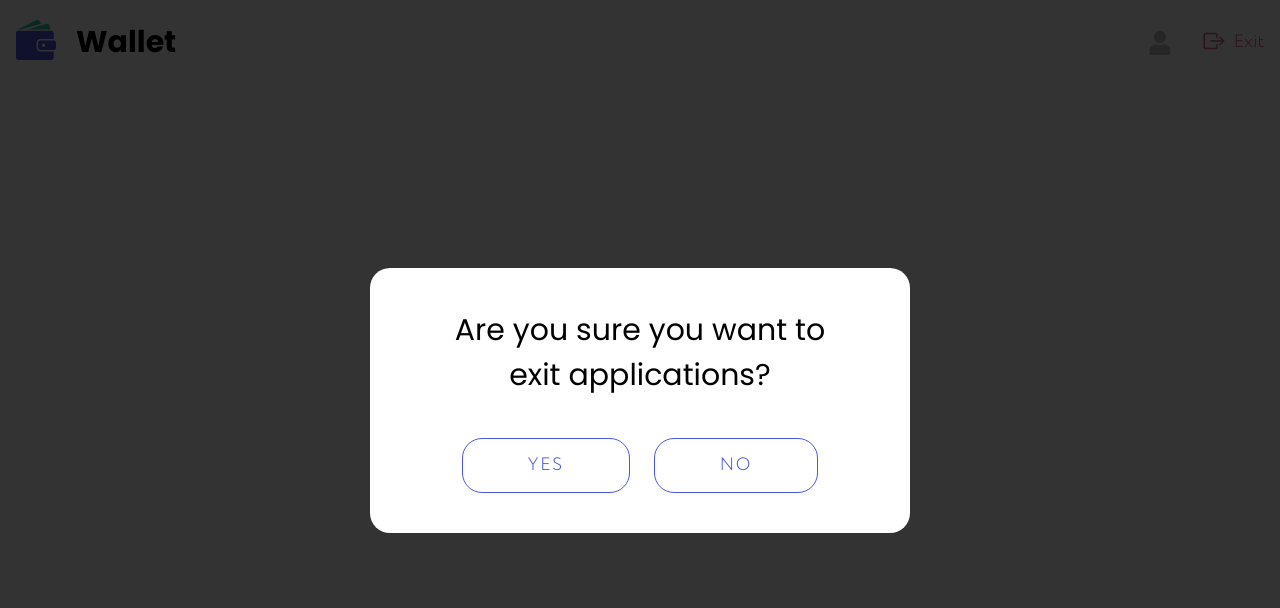
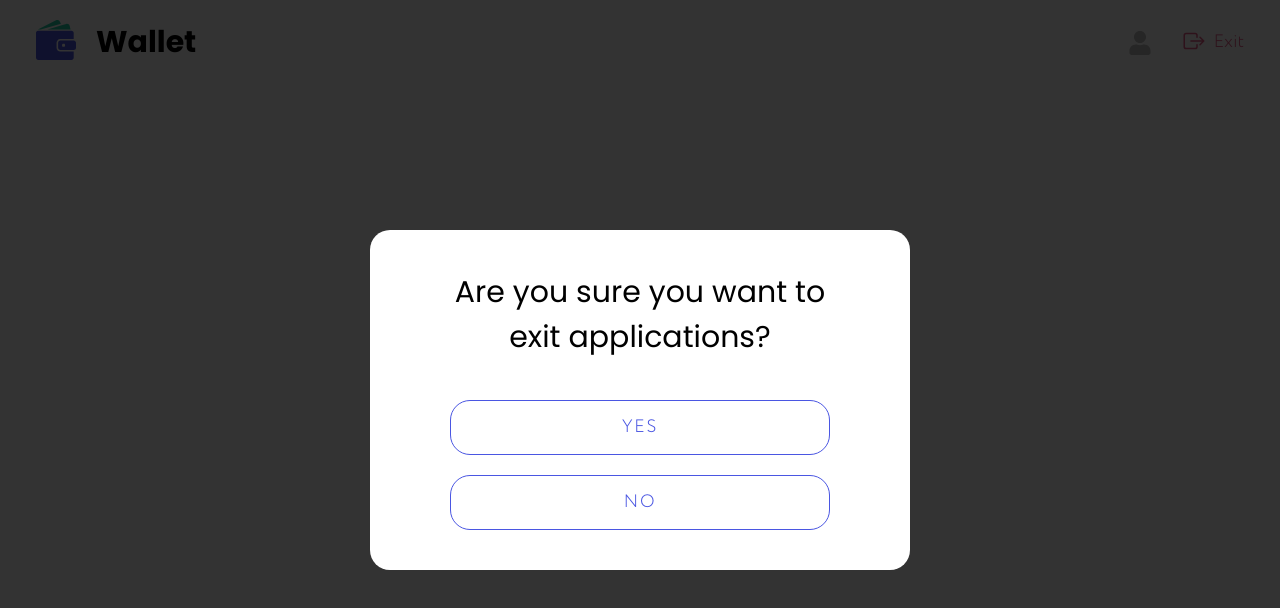
Before and after one commit to anamanoilo/wallet-react-project, a React (Create React App) app: page / in a window 1280 px wide. Both pictures are taken after a click on the button "Exit". Shown: the top 608 px of the page. Built offline with nearby package versions, Linux system fonts and the light colour scheme.

Commit message:
fix modalLogaut

```diff
--- a/src/components/Header/Header.jsx
+++ b/src/components/Header/Header.jsx
@@ -18,7 +18,6 @@ const Header = () => {
   const dispatch = useDispatch();
    const isOpenModal = () => {
      dispatch(toggleModalLogout());
-     console.log('privet')
    }
   return (
     <header>
--- a/src/components/Header/Header.module.scss
+++ b/src/components/Header/Header.module.scss
@@ -4,6 +4,12 @@
   justify-content: space-between;
   align-items: center;
   padding: 20px 0px;
+   padding-left: 0px;
+    padding-right: 0px;
+  @include mq (mobile){
+   padding-left: 20px;
+    padding-right: 20px;
+  }
 }
 .link{
    display: flex;
--- a/src/components/Modal/Modal.module.scss
+++ b/src/components/Modal/Modal.module.scss
@@ -1,5 +1,7 @@
 @import "stylesheet/shared.scss";
 .overlay {
+  margin-top: 60px;
+  background-color: #fff;
   position: fixed;
   top: 0;
   left: 0;
@@ -8,8 +10,11 @@
   display: flex;
   justify-content: center;
   align-items: center;
-  background-color: rgba(0, 0, 0, 0.8);
   z-index: 1200;
+  @include mq(mobile){
+    margin-top: 0px;
+    background-color: rgba(0, 0, 0, 0.8);
+  }
 }
 
 .modal {
--- a/src/components/ModalLogout/ModalLogout.module.scss
+++ b/src/components/ModalLogout/ModalLogout.module.scss
@@ -1,19 +1,27 @@
 @import "stylesheet/shared.scss";
 .logout{
+   max-width: 540px;
+   @include mq(mobile) {
       padding: 40px 80px;
-   max-width: 540px;
+   }
       &__title{
+         font-size: 24px;
          font-family: 'Poppins';
          font-weight: 400;
-   font-size: 30px;
          line-height: 1.5;
          text-align: center;
          margin-bottom: 40px;
+         @include mq(mobile){
+            font-size: 30px;
+         }
    }
 }
 .wrapper{
    display: flex;
+   flex-direction: column;
+   @include mq(mobile){
          justify-content: space-around;
+      }
    &__btn{
       font-family: 'Circe';
 font-style: normal;
@@ -36,5 +44,8 @@ transition: all 250ms ease;
          color: var(--main-bg-cl);
          border: 1px solid transparent;
       }
+      &:first-child{
+         margin-bottom: 20px;
       }
    }
+}
```
Lines whose indentation alone changed are shown as unchanged.
